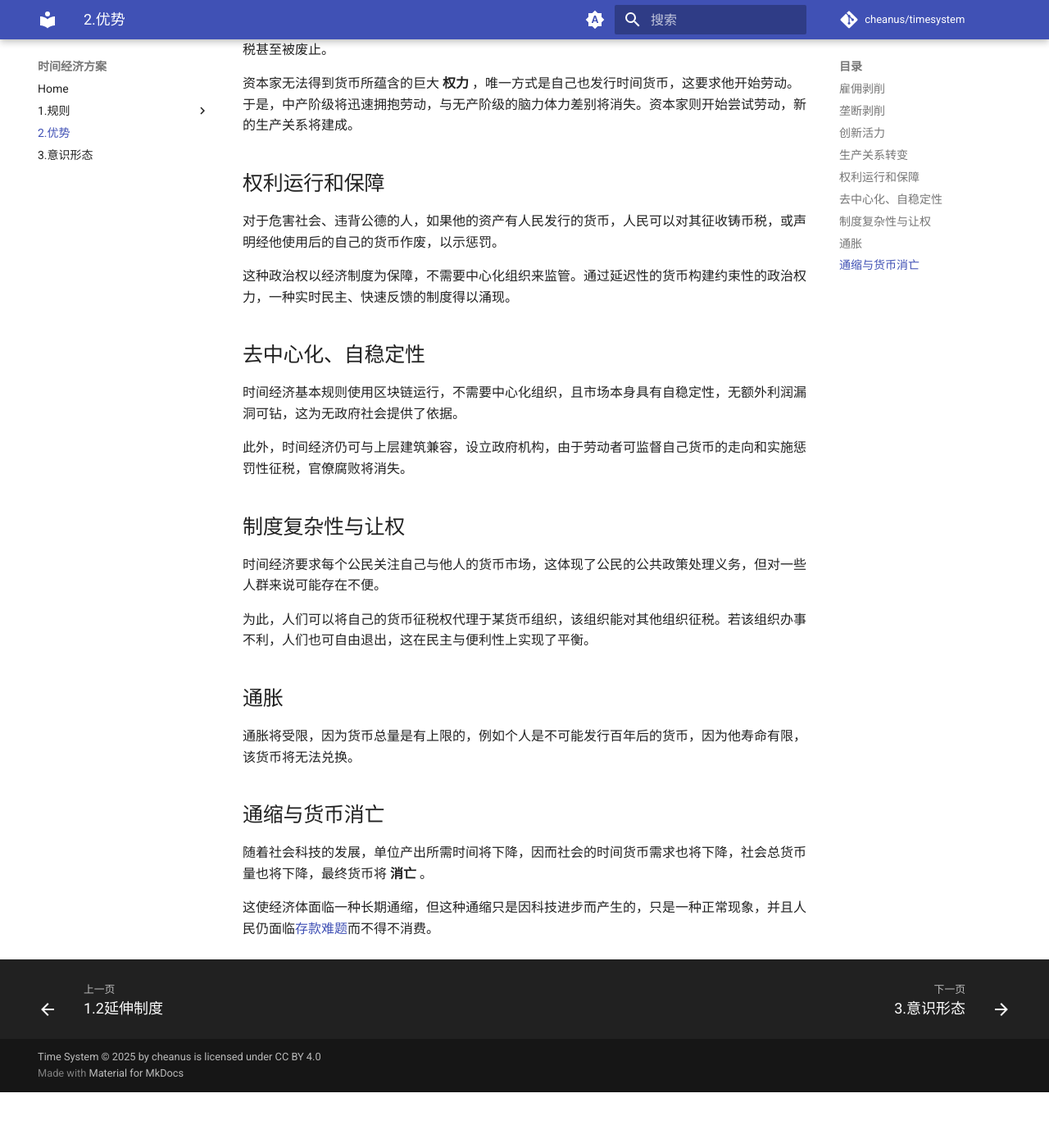
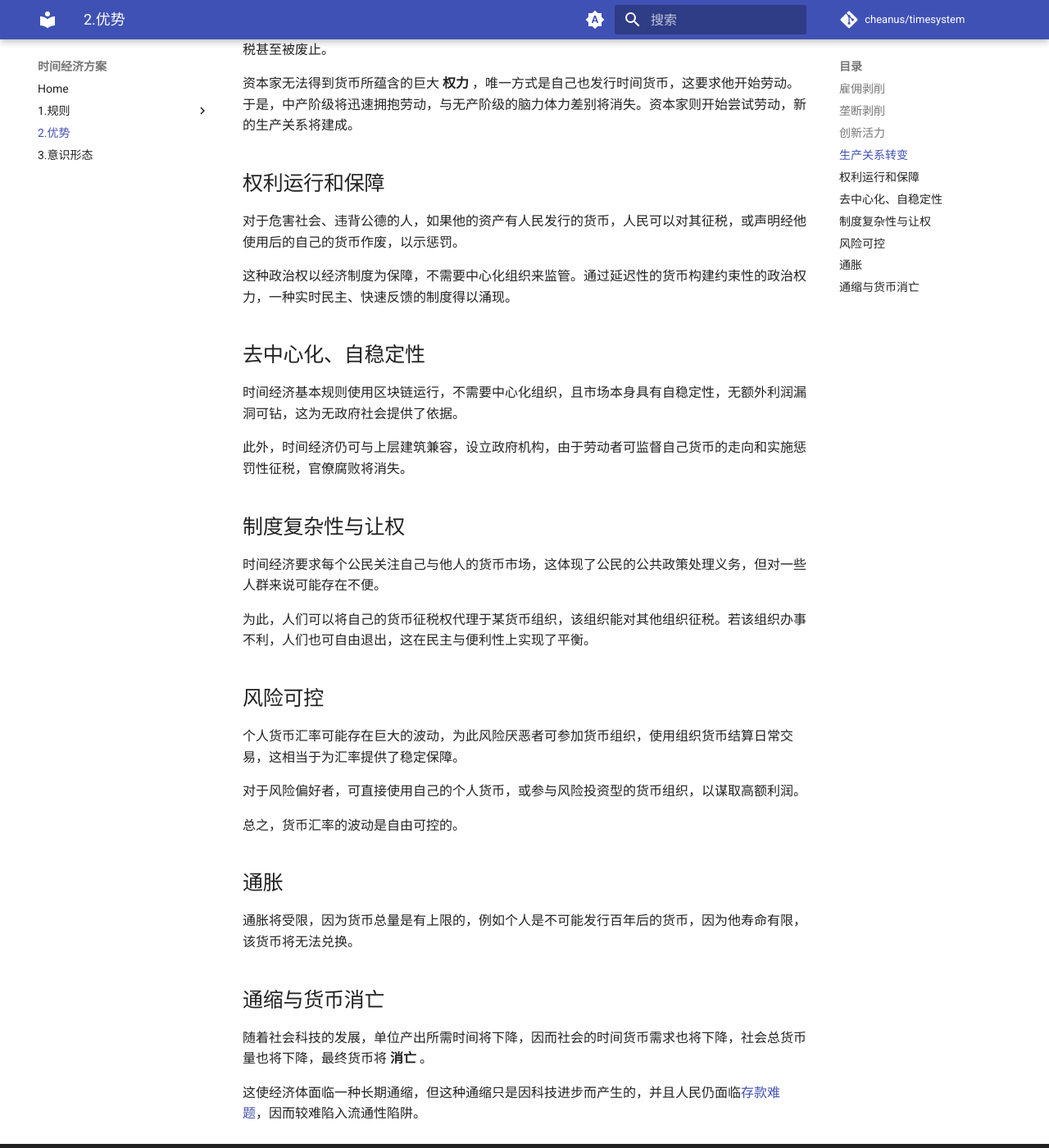
Before and after one commit to cheanus/timesystem, an MkDocs documentation site: the page built from docs/2.优势.md, in a window 1280 px wide and 1400 px high, scrolled down 728 px. Shown: the whole window at 82% size. Built offline with MkDocs 1.6.1 and Material for MkDocs 9.7.7, drawn with Linux system fonts in a browser that asks for light colours; comment, search, counter and statistics services are not loaded; before the commit the page ends 2060 px from its top, so only the background shows below that.

Commit message:
doc: complement

```diff
--- a/docs/2.优势.md
+++ b/docs/2.优势.md
@@ -21,7 +21,7 @@
 
 ## 权利运行和保障
 
-对于危害社会、违背公德的人，如果他的资产有人民发行的货币，人民可以对其征收铸币税，或声明经他使用后的自己的货币作废，以示惩罚。
+对于危害社会、违背公德的人，如果他的资产有人民发行的货币，人民可以对其征税，或声明经他使用后的自己的货币作废，以示惩罚。
 
 这种政治权以经济制度为保障，不需要中心化组织来监管。通过延迟性的货币构建约束性的政治权力，一种实时民主、快速反馈的制度得以涌现。
 
@@ -37,6 +37,14 @@
 
 为此，人们可以将自己的货币征税权代理于某货币组织，该组织能对其他组织征税。若该组织办事不利，人们也可自由退出，这在民主与便利性上实现了平衡。
 
+## 风险可控
+
+个人货币汇率可能存在巨大的波动，为此风险厌恶者可参加货币组织，使用组织货币结算日常交易，这相当于为汇率提供了稳定保障。
+
+对于风险偏好者，可直接使用自己的个人货币，或参与风险投资型的货币组织，以谋取高额利润。
+
+总之，货币汇率的波动是自由可控的。
+
 ## 通胀
 
 通胀将受限，因为货币总量是有上限的，例如个人是不可能发行百年后的货币，因为他寿命有限，该货币将无法兑换。
@@ -45,4 +53,4 @@
 
 随着社会科技的发展，单位产出所需时间将下降，因而社会的时间货币需求也将下降，社会总货币量也将下降，最终货币将 **消亡** 。
 
-这使经济体面临一种长期通缩，但这种通缩只是因科技进步而产生的，只是一种正常现象，并且人民仍面临[存款难题](1.规则/1.2.延伸规则.md#storage-loan)而不得不消费。
+这使经济体面临一种长期通缩，但这种通缩只是因科技进步而产生的，并且人民仍面临[存款难题](1.规则/1.2.延伸规则.md#storage-loan)，因而较难陷入流通性陷阱。
```
Also changed, not shown: docs/1.规则/1.2.延伸规则.md (+1 -0 lines), docs/3.意识形态.md (+6 -3 lines).
